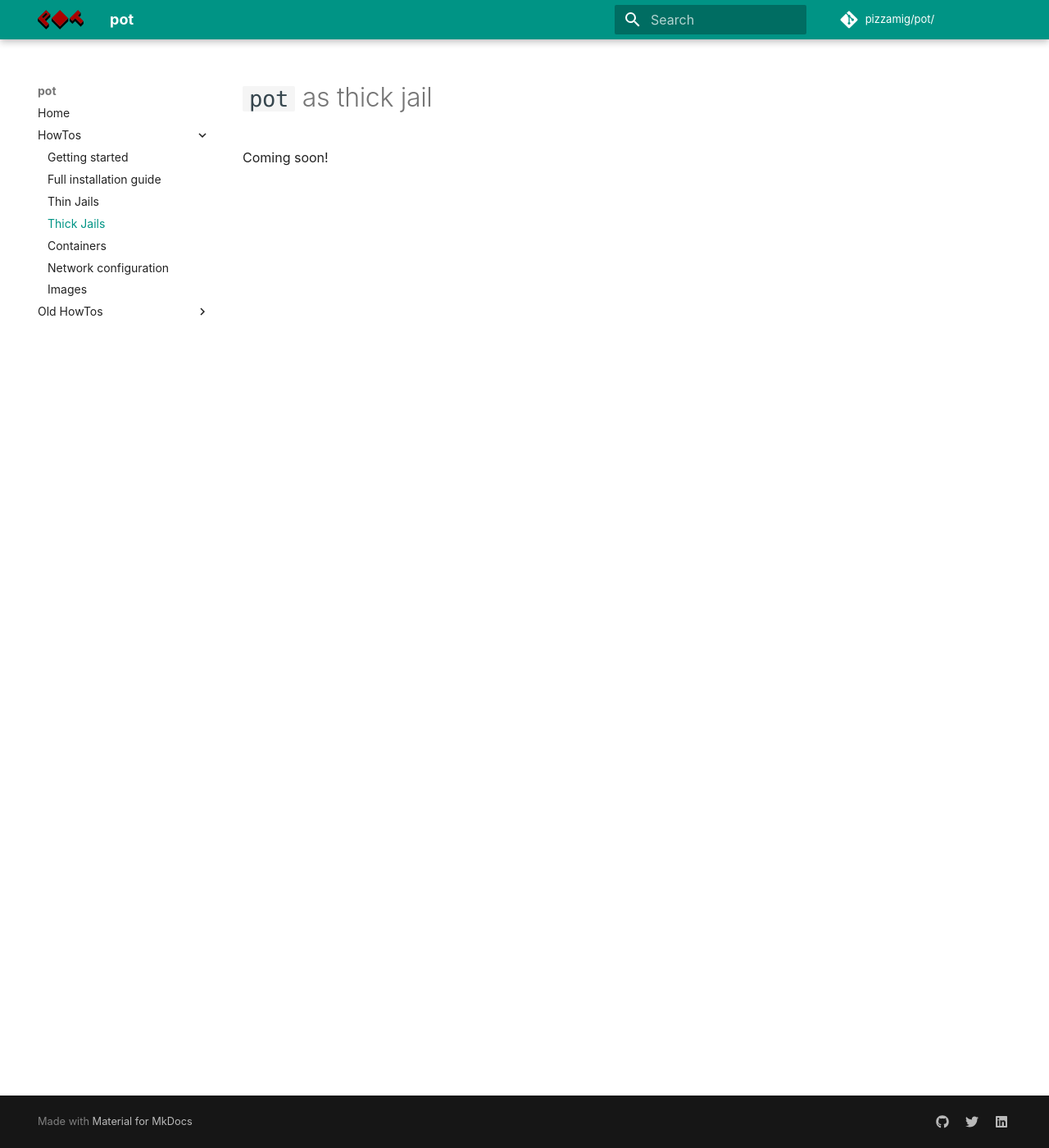
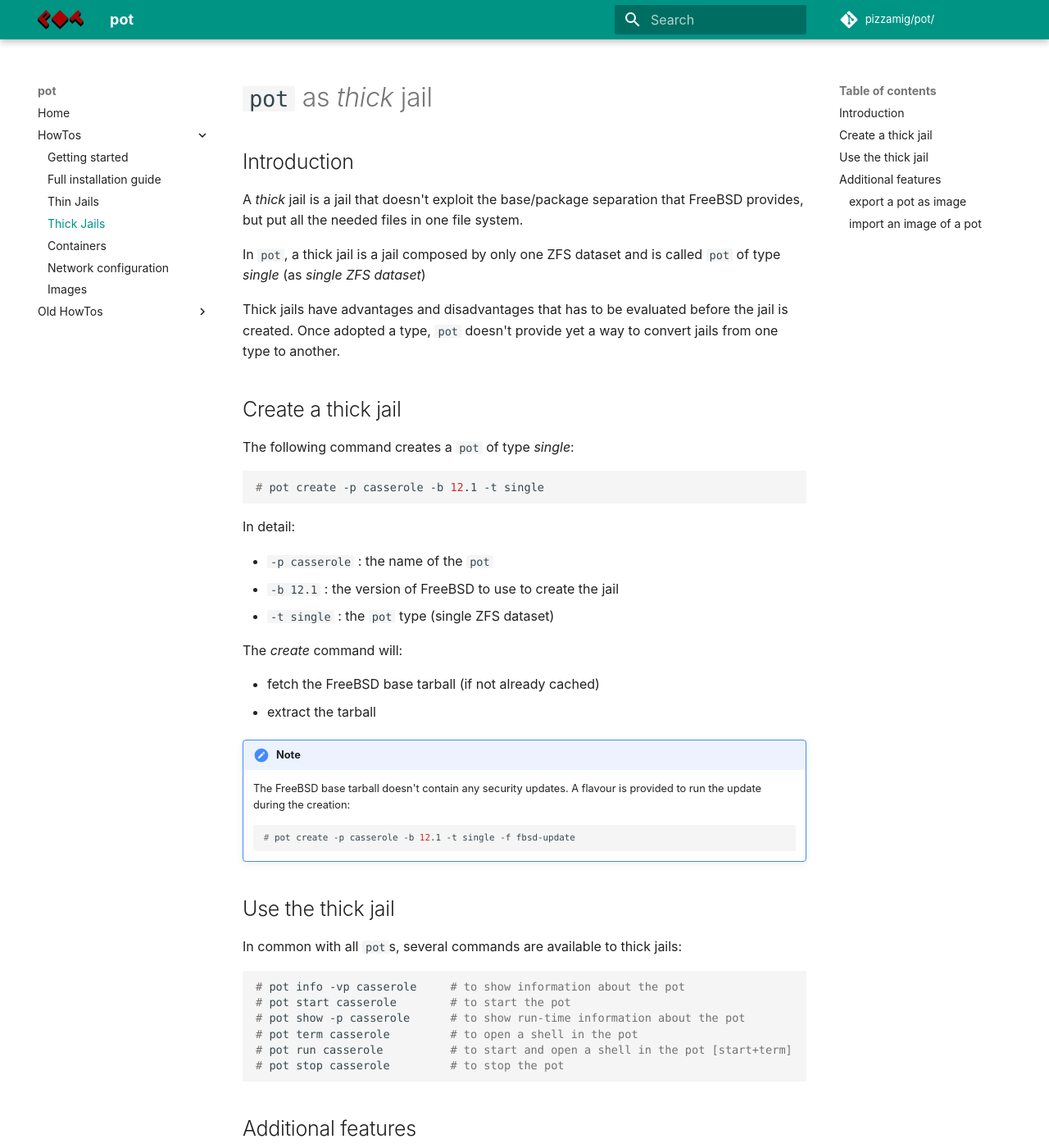
Before and after one commit to bsdpot/pot-book, an MkDocs documentation site: the page built from docs/Thick.md, in a window 1280 px wide and 1400 px high. Shown: the whole window at 82% size. Built offline with MkDocs 1.6.1 and Material for MkDocs 9.7.7, drawn with Linux system fonts in a browser that asks for light colours; comment, search, counter and statistics services are not loaded; some of the changed text lies outside the part shown.

Commit message:
Initial work on the thick jails

````diff
--- a/docs/Thick.md
+++ b/docs/Thick.md
@@ -1,3 +1,48 @@
-# `pot` as thick jail
+# `pot` as *thick* jail
 
-Coming soon!
+## Introduction
+A *thick* jail is a jail that doesn't exploit the base/package separation that FreeBSD provides, but put all the needed files in one file system.
+
+In `pot`, a thick jail is a jail composed by only one ZFS dataset and is called `pot` of type *single* (as *single ZFS dataset*)
+
+Thick jails have advantages and disadvantages that has to be evaluated before the jail is created. Once adopted a type, `pot` doesn't provide yet a way to convert jails from one type to another.
+
+## Create a thick jail
+The following command creates a `pot` of type *single*:
+```console
+# pot create -p casserole -b 12.1 -t single
+```
+
+In detail:
+
+* `-p casserole` : the name of the `pot`
+* `-b 12.1` : the version of FreeBSD to use to create the jail
+* `-t single` : the `pot` type (single ZFS dataset)
+
+The *create* command will:
+
+* fetch the FreeBSD base tarball (if not already cached)
+* extract the tarball
+
+!!! note
+    The FreeBSD base tarball doesn't contain any security updates. A flavour is provided to run the update during the creation:
+	```console
+	# pot create -p casserole -b 12.1 -t single -f fbsd-update
+	```
+## Use the thick jail
+
+In common with all `pot`s, several commands are available to thick jails:
+```console
+# pot info -vp casserole     # to show information about the pot
+# pot start casserole        # to start the pot
+# pot show -p casserole      # to show run-time information about the pot
+# pot term casserole         # to open a shell in the pot
+# pot run casserole          # to start and open a shell in the pot [start+term]
+# pot stop casserole         # to stop the pot
+```
+
+## Additional features
+
+### export a `pot` as image
+
+### import an image of a `pot`
````
